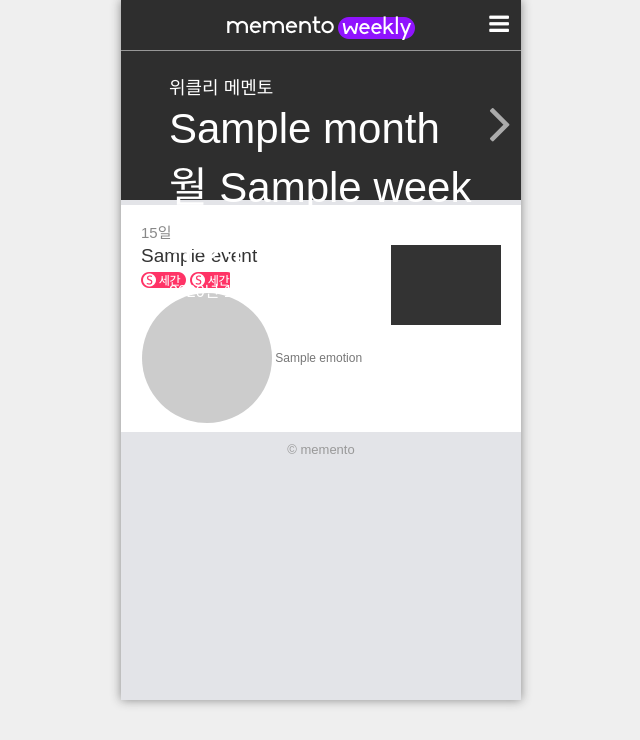
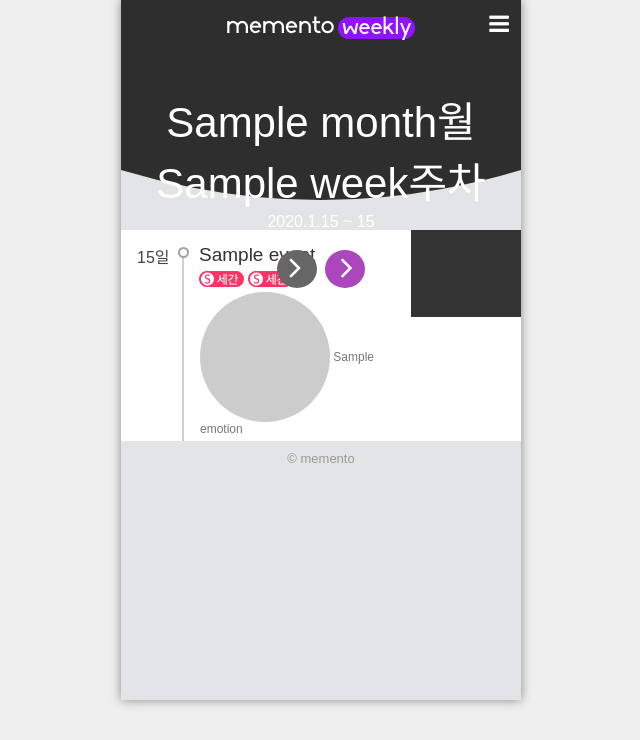
Before and after one commit to memento7/service-frontend, a Python web app: template template/weekly.html in a window 1280 px wide. Shown: the top 740 px of the page, without its empty margins (319-959 px from the left). Run offline with Jinja, Linux system fonts and the light colour scheme; the template is opened without the code that fills it: most values are stand-ins (such as "Sample title", 1, 10 or a date in 2020); some libraries are stand-ins or nearby versions; some web fonts are replaced.

Commit message:
Improve design of `weekly-memento`

```diff
--- a/static/css/components.css
+++ b/static/css/components.css
@@ -98,6 +98,12 @@
 	color: #999;
 }
 .event-tile .labels.emotion-bubbles .emotion{ vertical-align: top }
+
+.event-tile.full-image{ padding-top: 14px }
+.event-tile.full-image .fl{ padding-bottom: 4px }
+.event-tile.full-image .image{ margin: -14px -10px 0 0; height: 87px; background-size: auto 87px; }
+
+
 
 
 
@@ -201,6 +207,8 @@ i.index-bubble{
 	color: #888;
 }
 
+
+
 /* Mini Person Tile (extends .person-tile) */
 .mini-person-tile{
 
--- a/static/css/event_magazine.css
+++ b/static/css/event_magazine.css
@@ -2,9 +2,6 @@
 
 header{
 	position: absolute;
-	/*border-bottom-color: white;
-	border-bottom-color: rgba(255, 255, 255, 0.5);*/
-	border-bottom: none;
 	z-index: 11;
 }
 
--- a/static/css/global.css
+++ b/static/css/global.css
@@ -97,7 +97,7 @@ header{
 	width: 100%;
 	padding-top: 8px;
 	height: 42px;
-	border-bottom: 1px solid #eee;
+	/*border-bottom: 1px solid #eee;*/
 }
 
 header .logo{
--- a/static/css/home.css
+++ b/static/css/home.css
@@ -14,8 +14,7 @@
 
 header{
 	position: absolute;
-	z-index: 5;
-	border-bottom: none;
+	z-index: 11;
 }
 
 header .logo{
--- a/static/css/weekly_memento.css
+++ b/static/css/weekly_memento.css
@@ -2,15 +2,15 @@
 
 header{
 	position: absolute;
-	border-bottom-color: white;
-	border-bottom-color: rgba(255, 255, 255, 0.5);
 	z-index: 11;
 }
 
 header .logo{ background-position: 0 -128px }
 header .fr .fa-bars{ color: white }
 
+/* 공통 헤더 */
 section#weekly-header{
+	position: relative;
 	height: 200px
 }
 section#weekly-header .background{
@@ -18,42 +18,65 @@ section#weekly-header .background{
 	height: 200px;
 	background-color: #999;
 	filter: brightness(30%);
+	z-index: 1;
 }
+
+section#weekly-header .mask{ position: absolute; bottom: -30px; z-index: 2 }
+
 
 section#weekly-header .content{
 	position: relative;
-	padding: 70px 48px 0;
+	padding: 70px 0 38px;
 	color: white;
+	z-index: 3;
 }
-section#weekly-header .content h2,
-section#weekly-header .content h3{
-	margin: 3px 0;
-	padding: 0;
-	font-weight: 100;
-	font-size: 18px;
-}
-section#weekly-header .content h3{ font-size: 16px }
+
+section#weekly-header .content h1,
+section#weekly-header .content h3{ text-align: center; padding: 0 }
+
 section#weekly-header .content h1{
-	margin: 6px 0 3px;
-	padding: 0;
+	margin: 18px 0 3px;
 	font-size: 42px;
 	font-weight: 400;
 }
+section#weekly-header .content h3{
+	margin: 3px 0;
+	font-weight: 100;
+	font-size: 16px;
+}
 
-section#weekly-header .prev-btn,
-section#weekly-header .next-btn{
+section#weekly-header .navigation{
 	position: absolute;
-	top: 93px;
-	padding: 0 10px;
-	font-size: 60px;
+	width: 100%;
+	bottom: -16px;
+	text-align: center;
+	z-index: 4
+}
+
+section#weekly-header .navigation a{ text-decoration: none; }
+
+section#weekly-header .navigation .btn{
+	display: inline-block;
+	width: 40px;
+	margin: 0 2px;
+	padding: 0 0 4px 0;
+	text-align: center;
+	background-color: #ab46bc;
+
+	font-size: 34px;
 	color: white;
-	opacity: 0.6;
-	filter: alpha(opacity=60);
-	z-index: 3;
+	border-radius: 50%;
 }
-section#weekly-header .prev-btn{ left: 0; }
-section#weekly-header .next-btn{ right: 0; }
+section#weekly-header .navigation .btn.disabled{ background-color: #666 }
 
+section#weekly-header .navigation .prev-btn i{ margin-left: -3px }
+section#weekly-header .navigation .next-btn i{ margin-left: 3px }
+
+
+/* 타임라인 */
+section#timeline{
+	margin-top: 30px;
+}
 
 section#timeline ul{
 	list-style: none;
@@ -62,14 +85,46 @@ section#timeline ul{
 }
 
 section#timeline ul li{
+	position: relative;
 	margin: 5px 0;
-	padding: 13px 20px 8px;
 	background-color: white;
 }
 
 section#timeline ul li h3{
-	margin: 3px 0;
+	margin: 14px 16px;
 	padding: 0;
-	font-weight: normal;
-	font-size: 15px;
+	font-weight: 300;
+	font-size: 16px;
+	color: #444;
 }
+
+section#timeline ul li > .fr{
+	width: calc(100% - 78px);
+}
+
+section#timeline ul li .line{
+	position: absolute;
+	top: -5px;
+	bottom: 0;
+	left: 61px;
+	width: 2px;
+	height: 100%;
+	height: calc(100% + 5px);
+	background-color: #d0d0d0;
+	z-index: 3;
+}
+/*section#timeline ul li:first-child{ margin-top: 0; }*/
+section#timeline ul li:first-child .line{ top: 18px; height: calc(100% - 18px) }
+
+
+section#timeline ul li .circle{
+	position: absolute;
+	top: 17px;
+	left: 57px;
+	width: 7px;
+	height: 7px;
+	background: #fff;
+	border-radius: 7px;
+	border: 2px solid #a2a2a2;
+	z-index: 40;
+}
--- a/template/macros/event_tile.html
+++ b/template/macros/event_tile.html
@@ -24,8 +24,8 @@
 {% endmacro %}
 
 
-{% macro event_tile(event, show_date=False) -%}
-	<div class="event-tile clearfix">
+{% macro event_tile(event, show_date=False, full_image=False) -%}
+	<div class="event-tile {{ 'full-image' if full_image or '' }} clearfix">
 		<div class="fl">
 			<h4>
 				<a href="/event/{{ event.id }}">{{ event.title }}</a>
--- a/template/people_magazine/summary.html
+++ b/template/people_magazine/summary.html
@@ -83,7 +83,7 @@
 			<i class="index-bubble index{{ loop.index }}">
 				{{ loop.index }}
 			</i>
-			{{ event_tile.event_tile(tt.event) }}
+			{{ event_tile.event_tile(tt.event, full_image=True) }}
 		{% endfor %}
 		</div>
 	</section>
--- a/template/weekly.html
+++ b/template/weekly.html
@@ -17,39 +17,57 @@
 		<div class="background"></div>
 		{% endif %}
 
+		<svg class="mask" width="100%" height="60" viewBox="0 0 100 60" preserveAspectRatio="none">
+			<path d="M 0 0 q 50 60 100 0 L 100 60 L 0 60" fill="#e3e4e8" />
+		</svg>
+
 		<div class="content">
-			<h2>위클리 메멘토</h2>
 			<h1>{{ month }}월 {{ week }}주차</h1>
 			<h3>
-				{{ year }}년
-				{{ start_date.month }}월
-				{{ start_date.day }}일 ~
-				{% if start_date.month != end_date.month %}{{ end_date.month }}월{% endif %}
-				{{ end_date.day }}일
+				{{ year }}.{{ start_date.month }}.{{ start_date.day }} ~
+				{% if start_date.month != end_date.month %}{{ end_date.month }}.{% endif %}{{ end_date.day }}
 			</h3>
 
+			<div class="navigation">
 				{% if prev_week %}
 					<a href="/weekly/{{ prev_week[0] }}.{{ prev_week[1] }}/{{ prev_week[2] }}/">
-					<i class="fa fa-angle-left prev-btn"></i>
+						<span class="prev-btn btn">
+							<i class="fa fa-angle-left"></i>
+						</span>
 					</a>
+				{% else %}
+					<span class="prev-btn btn disabled">
+						<i class="fa fa-angle-right"></i>
+					</span>
 				{% endif %}
+
 				{% if next_week %}
 					<a href="/weekly/{{ next_week[0] }}.{{ next_week[1] }}/{{ next_week[2] }}/">
-					<i class="fa fa-angle-right next-btn"></i>
+						<span class="next-btn btn">
+							<i class="fa fa-angle-right"></i>
+						</span>
 					</a>
+				{% else %}
+					<span class="next-btn btn disabled">
+						<i class="fa fa-angle-right"></i>
+					</span>
 				{% endif %}
+			</div>
 		</div>
 	</section>
 
 	<section id="timeline">
 		<ul>
 			{% for event in events %}
-				<li>
-					<h3 style="color: {{ linecolor }}">
-						{{ event.date.day }}일
-					</h3>
-
-					{{ event_tile.event_tile(event) }}
+				<li class="clearfix">
+					<div class="fl">
+						<h3>{{ event.date.day }}일</h3>
+						<div class="line"></div>
+						<div class="circle"></div>
+					</div>
+					<div class="fr">
+						{{ event_tile.event_tile(event, full_image=True) }}
+					</div>
 				</li>
 			{% endfor %}
 		</ul>
```
Also changed, not shown: static/css/people_magazine.css (+1 -7 lines). Lines whose indentation alone changed are shown as unchanged.
